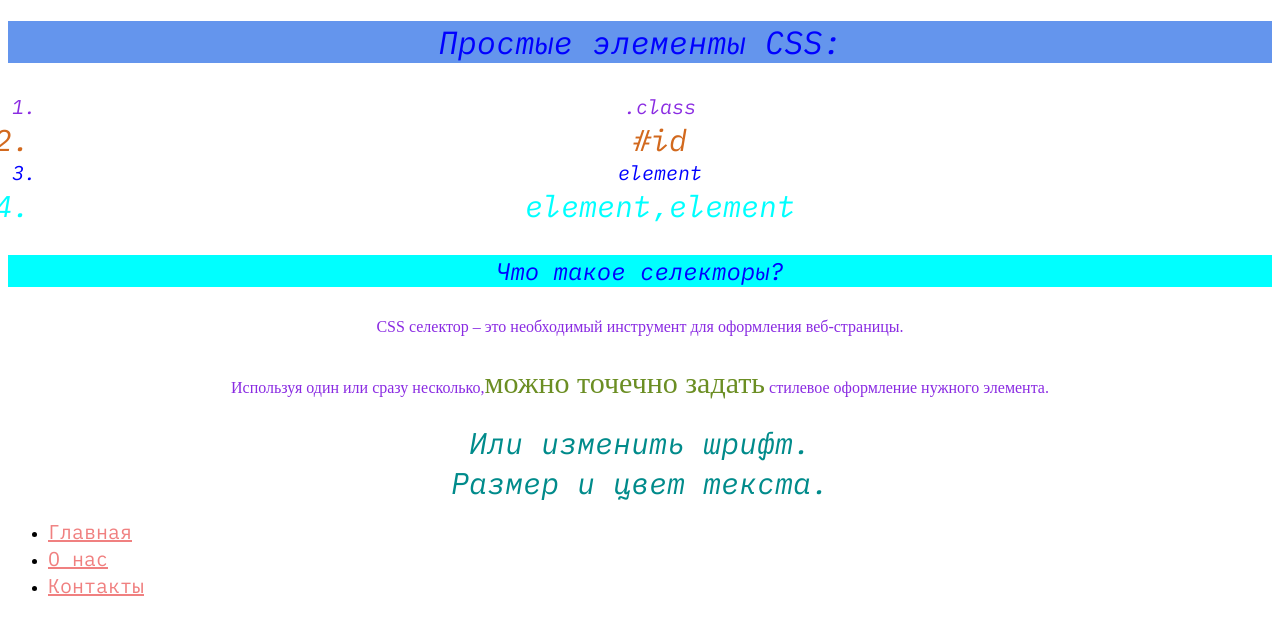
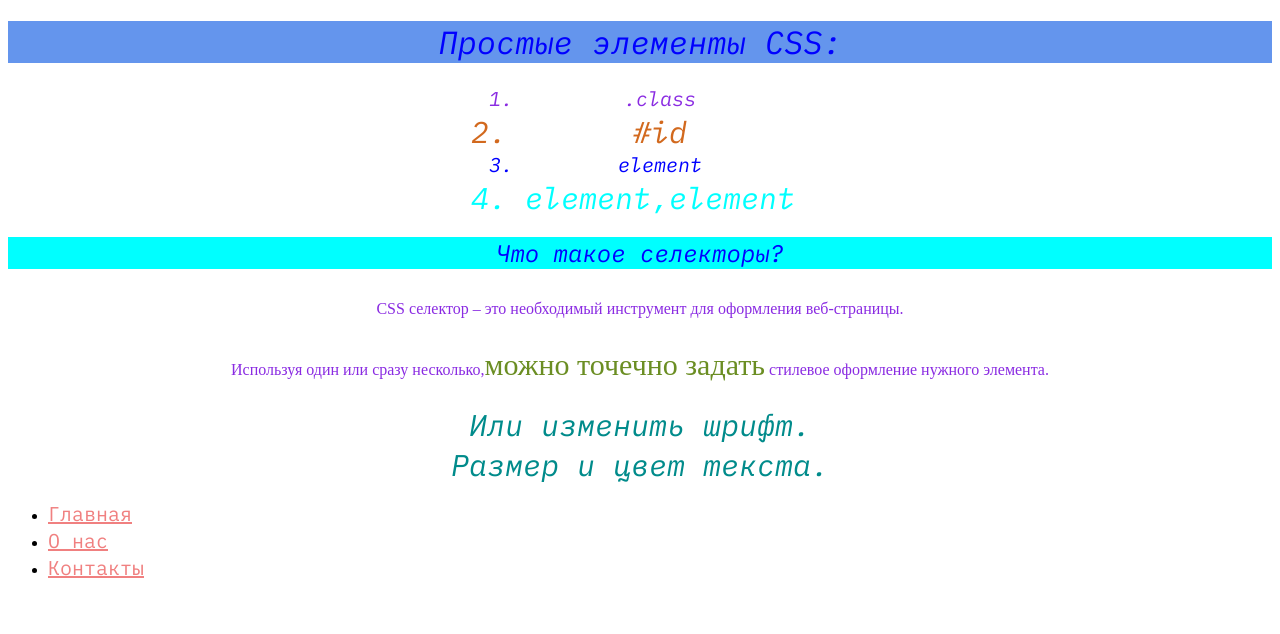
Before and after one commit to TetianaYatchuk/Projecthw5, a plain HTML site: page index.html in a window 1280 px wide. Drawn offline with Linux system fonts and the light colour scheme.

Commit message:
add ol{display}

```diff
--- a/styles/main.css
+++ b/styles/main.css
@@ -20,6 +20,11 @@ h1,h2 {
 
 .header {
   background-color: aqua;
+}
+
+ol {
+  display: table;
+  margin: 0 auto;
 }
 
 ol.list {
```
